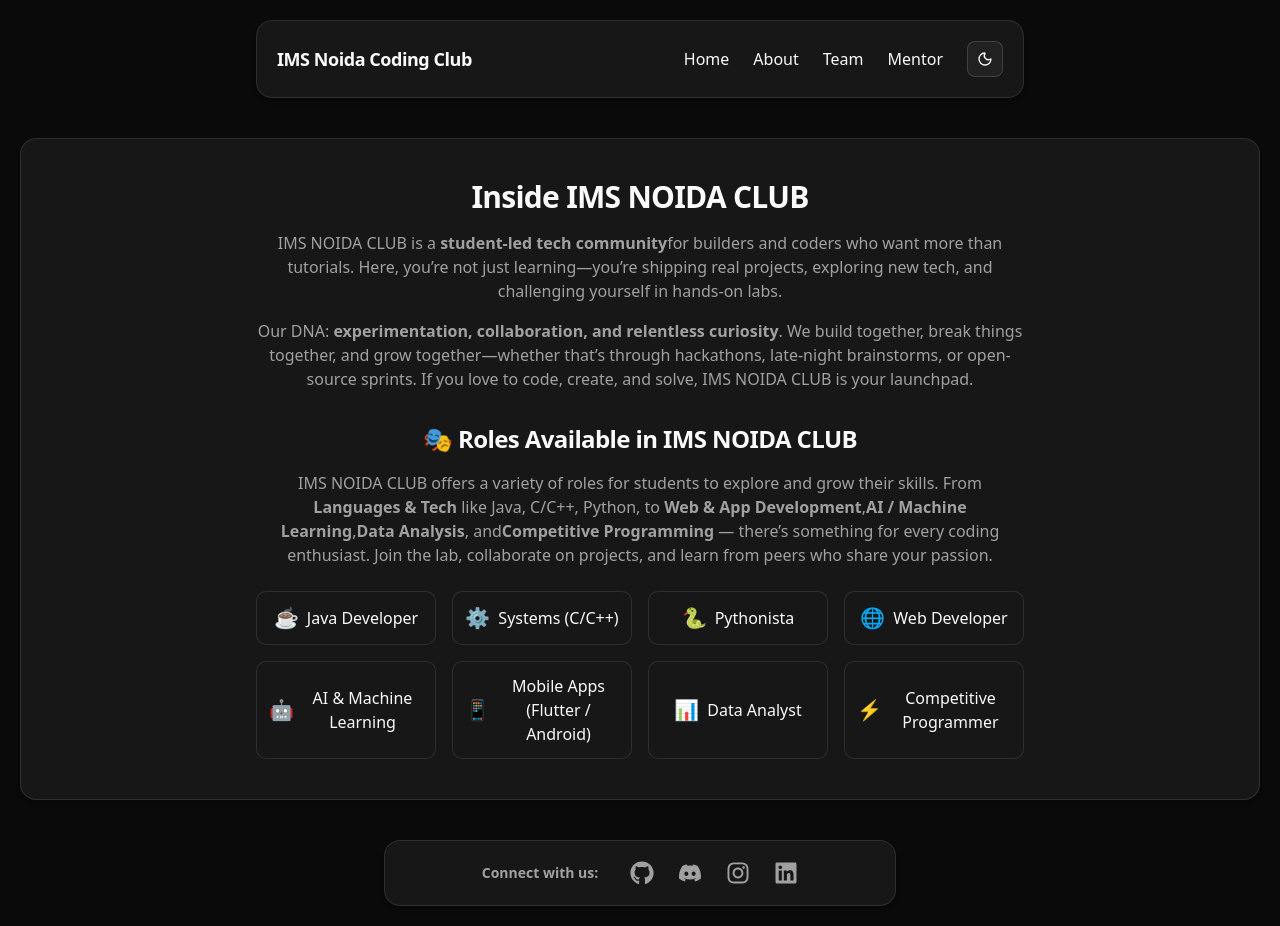
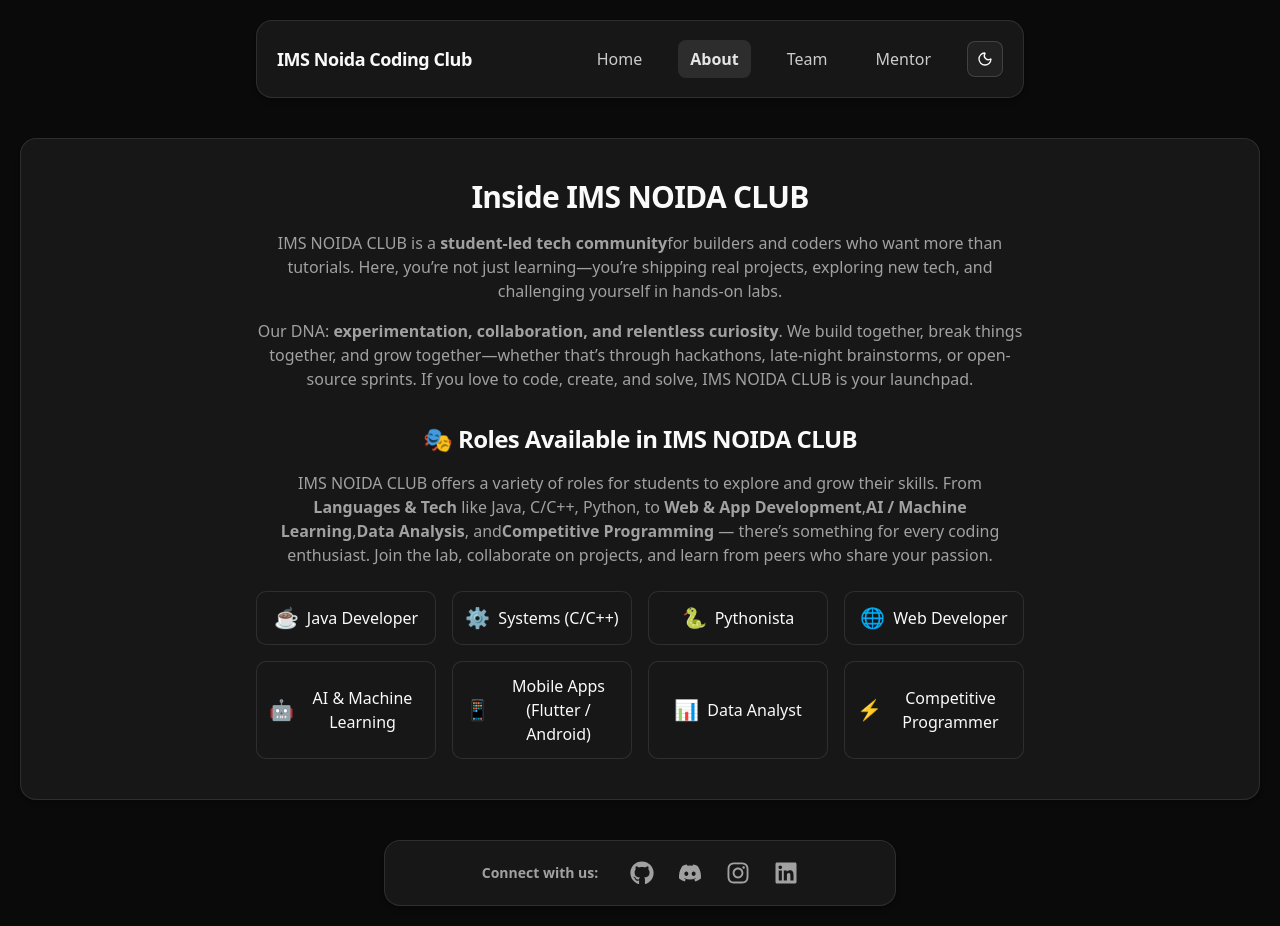
Before and after one commit to androkingdom/college-club-site, a Next.js app: page /about in a window 1280 px wide. Built offline with nearby package versions, Linux system fonts and the light colour scheme.

Commit message:
refactor: navbar animation

```diff
--- a/app/page.js
+++ b/app/page.js
@@ -15,8 +15,13 @@ export default function HomePage() {
         {/* Hero3D Model Container with floating animation */}
         <motion.div
           className="relative z-10 w-full max-w-2xl h-80 sm:h-96 md:h-[28rem] lg:h-[32rem] mb-8"
-          animate={{ y: [0, -10, 0] }}   // float up and down
-          transition={{ duration: 4, repeat: Infinity, repeatType: "loop", ease: "easeInOut" }}
+          animate={{ y: [0, -10, 0] }} // float up and down
+          transition={{
+            duration: 4,
+            repeat: Infinity,
+            repeatType: "loop",
+            ease: "easeInOut",
+          }}
         >
           <Hero3D />
         </motion.div>
--- a/components/layout/Navbar.jsx
+++ b/components/layout/Navbar.jsx
@@ -1,13 +1,14 @@
 "use client";
-
 import Link from "next/link";
 import { useState } from "react";
+import { usePathname } from "next/navigation";
 import { ModeToggle } from "../ModeToggle";
 import { Menu, X } from "lucide-react";
 import { motion, AnimatePresence } from "framer-motion";
 
 export default function Navbar() {
   const [isOpen, setIsOpen] = useState(false);
+  const pathname = usePathname();
 
   const navLinks = [
     { name: "Home", href: "/" },
@@ -16,55 +17,218 @@ export default function Navbar() {
     { name: "Mentor", href: "/mentor" },
   ];
 
+  // Animation variants
+  const linkVariants = {
+    initial: { y: 0, scale: 1 },
+    hover: {
+      y: -3,
+      scale: 1.08,
+      transition: {
+        type: "spring",
+        stiffness: 400,
+        damping: 20,
+      },
+    },
+    tap: {
+      scale: 0.95,
+      transition: { duration: 0.1 },
+    },
+  };
+
+  const mobileMenuVariants = {
+    initial: {
+      opacity: 0,
+      height: 0,
+      y: -20,
+    },
+    animate: {
+      opacity: 1,
+      height: "auto",
+      y: 0,
+      transition: {
+        duration: 0.3,
+        ease: "easeOut",
+        staggerChildren: 0.1,
+        delayChildren: 0.1,
+      },
+    },
+    exit: {
+      opacity: 0,
+      height: 0,
+      y: -20,
+      transition: {
+        duration: 0.2,
+        ease: "easeIn",
+      },
+    },
+  };
+
+  const mobileItemVariants = {
+    initial: { opacity: 0, x: -20 },
+    animate: {
+      opacity: 1,
+      x: 0,
+      transition: { duration: 0.2, ease: "easeOut" },
+    },
+    exit: {
+      opacity: 0,
+      x: -20,
+      transition: { duration: 0.1 },
+    },
+  };
+
   return (
-    <nav>
+    <nav className="relative z-50">
       <div className="flex items-center justify-between">
-        {/* Brand / Logo */}
-        <Link href="/" className="text-lg font-bold tracking-tight">
+        {/* Logo with animation */}
+        <motion.div
+          initial={{ opacity: 0, x: -20 }}
+          animate={{ opacity: 1, x: 0 }}
+          transition={{ duration: 0.5, ease: "easeOut" }}
+        >
+          <Link
+            href="/"
+            className="text-lg font-bold tracking-tight hover:text-primary transition-colors duration-200"
+          >
             IMS Noida Coding Club
           </Link>
+        </motion.div>
 
-        {/* Desktop nav */}
+        {/* Desktop Navigation */}
         <div className="hidden md:flex items-center gap-6">
-          {navLinks.map((link) => (
-            <motion.div key={link.name} whileHover={{ y: -2, scale: 1.05 }}>
-              <Link href={link.href}>{link.name}</Link>
+          {navLinks.map((link, index) => (
+            <motion.div
+              key={link.name}
+              variants={linkVariants}
+              initial="initial"
+              whileHover="hover"
+              whileTap="tap"
+              // Stagger animation on initial load
+              custom={index}
+              animate={{
+                opacity: 1,
+                y: 0,
+                transition: {
+                  delay: index * 0.1 + 0.2,
+                  duration: 0.5,
+                  ease: "easeOut",
+                },
+              }}
+              style={{ opacity: 0, y: -10 }}
+              className="relative"
+            >
+              <Link
+                href={link.href}
+                className={`relative px-3 py-2 rounded-md transition-all duration-200 ${
+                  pathname === link.href
+                    ? "text-primary font-semibold"
+                    : "text-foreground/80 hover:text-foreground"
+                }`}
+              >
+                {link.name}
+                {/* Active indicator */}
+                {pathname === link.href && (
+                  <motion.div
+                    layoutId="activeTab"
+                    className="absolute inset-0 bg-primary/10 rounded-md -z-10"
+                    transition={{ type: "spring", stiffness: 380, damping: 30 }}
+                  />
+                )}
+                {/* Hover underline */}
+                <motion.div
+                  className="absolute bottom-0 left-0 right-0 h-0.5 bg-primary origin-left"
+                  initial={{ scaleX: 0 }}
+                  whileHover={{ scaleX: pathname !== link.href ? 1 : 0 }}
+                  transition={{ duration: 0.2, ease: "easeInOut" }}
+                />
+              </Link>
             </motion.div>
           ))}
-          <motion.div whileHover={{ y: -2, scale: 1.05 }}>
+
+          {/* Mode Toggle with animation */}
+          <motion.div
+            variants={linkVariants}
+            initial="initial"
+            whileHover="hover"
+            whileTap="tap"
+            animate={{
+              opacity: 1,
+              y: 0,
+              transition: {
+                delay: navLinks.length * 0.1 + 0.2,
+                duration: 0.5,
+                ease: "easeOut",
+              },
+            }}
+            style={{ opacity: 0, y: -10 }}
+          >
             <ModeToggle />
           </motion.div>
         </div>
 
-        {/* Mobile menu button */}
-        <button
+        {/* Mobile Menu Button */}
+        <motion.button
           onClick={() => setIsOpen(!isOpen)}
-          className="md:hidden inline-flex items-center justify-center p-2 rounded-md"
+          className="md:hidden p-2 rounded-md hover:bg-muted transition-colors duration-200"
+          whileTap={{ scale: 0.9 }}
+          initial={{ opacity: 0, rotate: -90 }}
+          animate={{ opacity: 1, rotate: 0 }}
+          transition={{ duration: 0.5, delay: 0.3 }}
+        >
+          <motion.div
+            animate={{ rotate: isOpen ? 180 : 0 }}
+            transition={{ duration: 0.2 }}
           >
             {isOpen ? <X size={20} /> : <Menu size={20} />}
-        </button>
+          </motion.div>
+        </motion.button>
       </div>
 
-      {/* Mobile dropdown */}
-      <AnimatePresence>
+      {/* Mobile Navigation */}
+      <AnimatePresence mode="wait">
         {isOpen && (
           <motion.div
-            initial={{ opacity: 0, y: -10 }}
-            animate={{ opacity: 1, y: 0 }}
-            exit={{ opacity: 0, y: -10 }}
-            transition={{ type: "spring", stiffness: 250, damping: 25 }}
-            className="md:hidden flex flex-col gap-3"
+            variants={mobileMenuVariants}
+            initial="initial"
+            animate="animate"
+            exit="exit"
+            className="md:hidden overflow-hidden"
           >
-            {navLinks.map((link) => (
-              <motion.div key={link.name} whileHover={{ y: -2, scale: 1.05 }}>
-                <Link href={link.href} onClick={() => setIsOpen(false)}>
+            <div className="flex flex-col gap-1 mt-4 p-4 bg-muted/30 rounded-lg backdrop-blur-sm">
+              {navLinks.map((link, index) => (
+                <motion.div
+                  key={link.name}
+                  variants={mobileItemVariants}
+                  custom={index}
+                  className="relative"
+                >
+                  <Link
+                    href={link.href}
+                    onClick={() => setIsOpen(false)}
+                    className={`block px-4 py-3 rounded-md transition-all duration-200 ${
+                      pathname === link.href
+                        ? "text-primary font-semibold bg-primary/10"
+                        : "text-foreground/80 hover:text-foreground hover:bg-muted/50"
+                    }`}
+                  >
+                    <motion.span
+                      whileHover={{ x: 5 }}
+                      transition={{
+                        type: "spring",
+                        stiffness: 300,
+                        damping: 20,
+                      }}
+                    >
                       {link.name}
+                    </motion.span>
                   </Link>
                 </motion.div>
               ))}
-            <motion.div whileHover={{ y: -2, scale: 1.05 }}>
+
+              <motion.div variants={mobileItemVariants} className="px-4 py-3">
                 <ModeToggle />
               </motion.div>
+            </div>
           </motion.div>
         )}
       </AnimatePresence>
```
Lines whose indentation alone changed are shown as unchanged.
